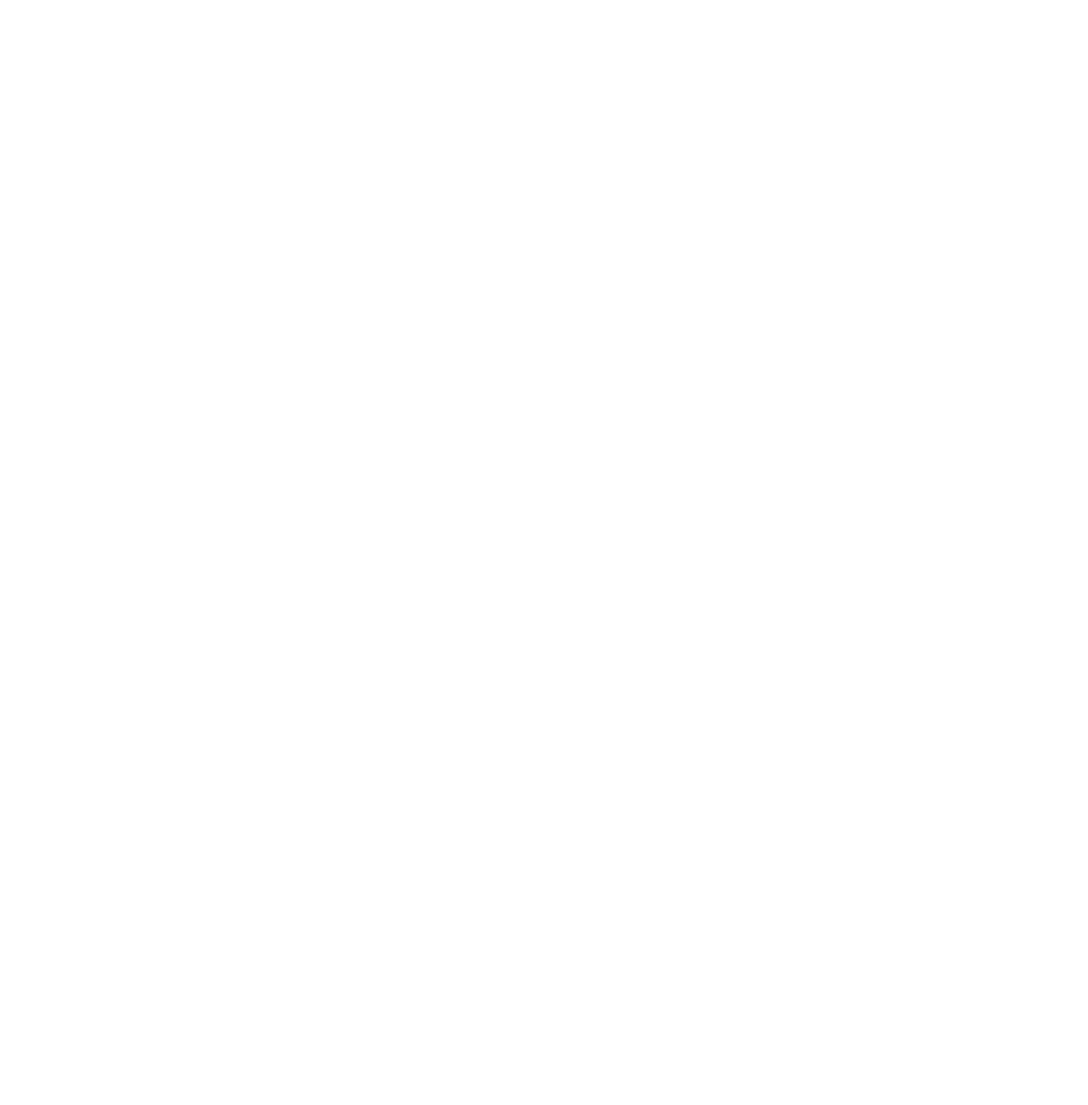
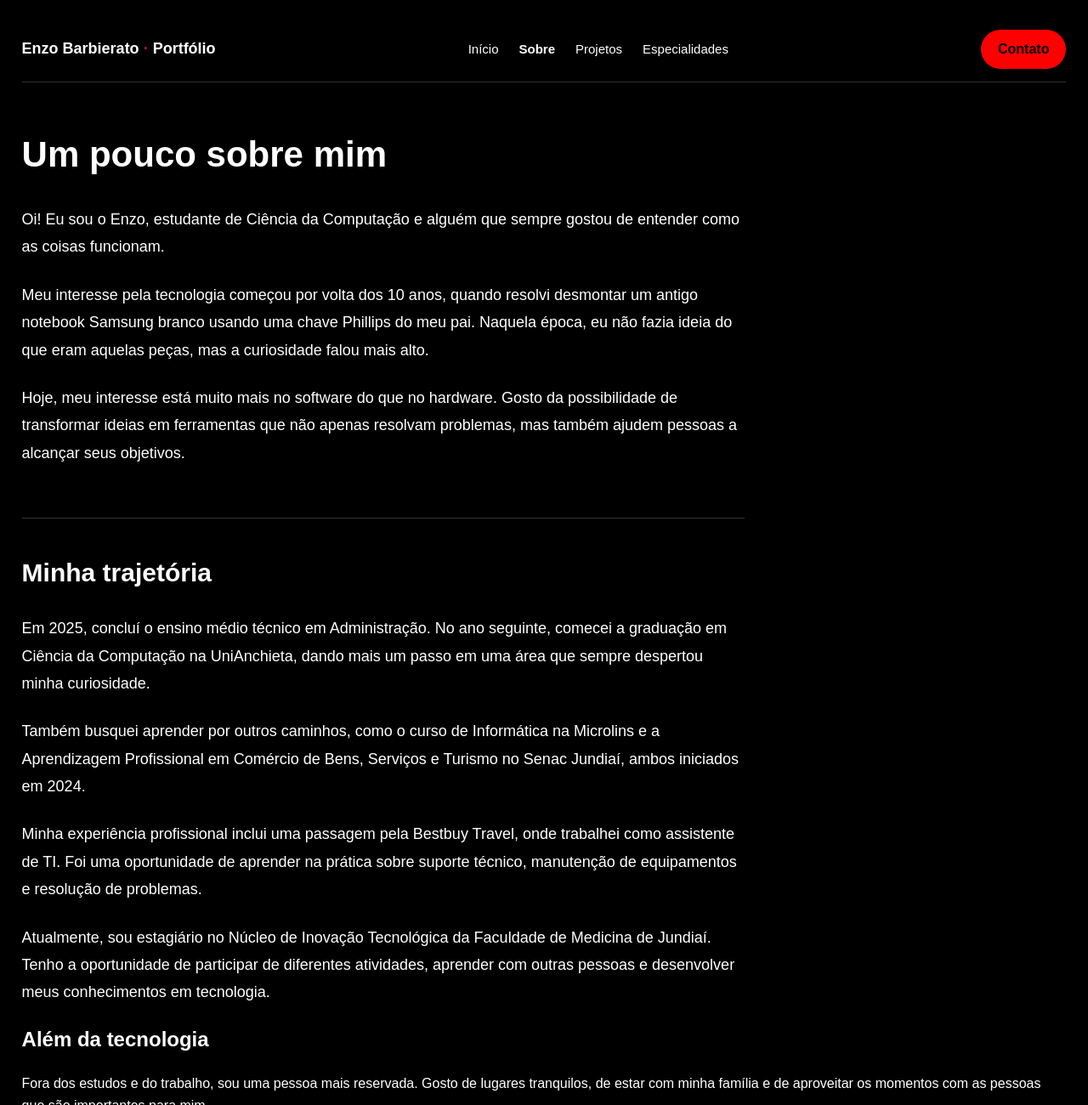
Before and after one commit to enzobarbierato/Portifolio-Enzo-Barbierato, a plain HTML site: page pages/sobre.html in a window 1280 px wide. Shown: the top 1300 px of the page at 85% size. Before the commit the page ends 800 px from the top, so only its background shows below. Drawn offline with Linux system fonts and the light colour scheme.

Commit message:
Feat: Pagina sobre parcialmente feita.

```diff
--- a/index.html
+++ b/index.html
@@ -3,8 +3,8 @@
 <head>
     <meta charset="UTF-8">
     <meta name="viewport" content="width=device-width, initial-scale=1.0">
-    <link rel="stylesheet" href="styles/base.css">
-    <link rel="stylesheet" href="styles/index.css">
+    <link rel="stylesheet" href="/styles/base.css">
+    <link rel="stylesheet" href="/styles/index.css">
     <title>Início | Enzo Barbierato</title>
 </head>
 <body>
--- a/pages/sobre.html
+++ b/pages/sobre.html
@@ -0,0 +1,154 @@
+<!DOCTYPE html>
+<html lang="pt-BR">
+
+<head>
+    <meta charset="UTF-8">
+    <meta name="viewport" content="width=device-width, initial-scale=1.0">
+    <meta name="description" content="Conheça um pouco da história e trajetória de Enzo Barbierato.">
+
+    <title>Sobre | Enzo Barbierato</title>
+
+    <link rel="stylesheet" href="/styles/base.css">
+    <link rel="stylesheet" href="/styles/sobre.css">
+</head>
+
+<body>
+
+    <header class="cabecalho">
+        <div class="conteudo-cabecalho">
+
+            <a href="../index.html" class="nome-site">
+                Enzo Barbierato <span>·</span> Portfólio
+            </a>
+
+            <nav class="menu-principal" aria-label="Menu principal">
+                <ul>
+                    <li><a href="../index.html">Início</a></li>
+                    <li><a href="sobre.html" aria-current="page">Sobre</a></li>
+                    <li><a href="projetos.html">Projetos</a></li>
+                    <li><a href="especialidades.html">Especialidades</a></li>
+                </ul>
+            </nav>
+
+            <a href="contato.html" class="botao-contato">
+                Contato
+            </a>
+
+        </div>
+    </header>
+
+    <main>
+        <section class="sobre">
+            <div class="conteudo-sobre">
+
+                <h1>Um pouco sobre mim</h1>
+
+                <div class="apresentacao-sobre">
+                    <p>
+                        Oi! Eu sou o Enzo, estudante de Ciência da Computação
+                        e alguém que sempre gostou de entender como as coisas
+                        funcionam.
+                    </p>
+
+                    <p>
+                        Meu interesse pela tecnologia começou por volta dos
+                        10 anos, quando resolvi desmontar um antigo notebook
+                        Samsung branco usando uma chave Phillips do meu pai.
+                        Naquela época, eu não fazia ideia do que eram aquelas
+                        peças, mas a curiosidade falou mais alto.
+                    </p>
+
+                    <p>
+                        Hoje, meu interesse está muito mais no software do
+                        que no hardware. Gosto da possibilidade de transformar
+                        ideias em ferramentas que não apenas resolvam problemas,
+                        mas também ajudem pessoas a alcançar seus objetivos.
+                    </p>
+                </div>
+
+
+                <section class="minha-trajetoria">
+
+                    <h2>Minha trajetória</h2>
+
+                    <p>
+                        Em 2025, concluí o ensino médio técnico em Administração.
+                        No ano seguinte, comecei a graduação em Ciência da Computação
+                        na UniAnchieta, dando mais um passo em uma área que sempre
+                        despertou minha curiosidade.
+                    </p>
+
+                    <p>
+                        Também busquei aprender por outros caminhos, como o curso
+                        de Informática na Microlins e a Aprendizagem Profissional
+                        em Comércio de Bens, Serviços e Turismo no Senac Jundiaí,
+                        ambos iniciados em 2024.
+                    </p>
+
+                    <p>
+                        Minha experiência profissional inclui uma passagem pela
+                        Bestbuy Travel, onde trabalhei como assistente de TI.
+                        Foi uma oportunidade de aprender na prática sobre suporte
+                        técnico, manutenção de equipamentos e resolução de problemas.
+                    </p>
+
+                    <p>
+                        Atualmente, sou estagiário no Núcleo de Inovação Tecnológica
+                        da Faculdade de Medicina de Jundiaí. Tenho a oportunidade
+                        de participar de diferentes atividades, aprender com outras
+                        pessoas e desenvolver meus conhecimentos em tecnologia.
+                    </p>
+
+                </section>
+
+                <section class="alem-da-tecnologia">
+
+                    <h2>Além da tecnologia</h2>
+
+                    <p>
+                        Fora dos estudos e do trabalho, sou uma pessoa mais
+                        reservada. Gosto de lugares tranquilos, de estar com
+                        minha família e de aproveitar os momentos com as
+                        pessoas que são importantes para mim.
+                    </p>
+
+                    <p>
+                        Cresci aprendendo com meus pais a importância da
+                        educação, da compreensão, da coragem, da determinação
+                        e da gentileza. São valores que procuro levar comigo,
+                        tanto nas minhas relações quanto nos desafios que
+                        encontro pelo caminho.
+                    </p>
+
+                    <p>
+                        Também sou irmão mais velho, algo que tem um
+                        significado muito especial para mim. Minha irmãzinha
+                        é uma das pessoas que mais amo e uma parte importante
+                        da minha vida.
+                    </p>
+
+                    <p>
+                        Outra atividade que faz parte da minha rotina é o
+                        Muay Thai. Já conquistei minha primeira graduação
+                        e continuo treinando em busca da próxima. É uma
+                        prática que me desafia e me incentiva a melhorar
+                        a cada treino.
+                    </p>
+
+                </section>
+
+            </div>
+        </section>
+    </main>
+
+    <footer class="rodape">
+        <div class="conteudo-rodape">
+            <p>
+                &copy; Todos os direitos reservados 2026.
+            </p>
+        </div>
+    </footer>
+
+</body>
+
+</html>
--- /dev/null
+++ b/styles/sobre.css
@@ -0,0 +1,57 @@
+.sobre {
+    width: 100%;
+    padding: 60px 0;
+}
+
+.conteudo-sobre {
+    max-width: 1400px;
+    margin: 0 auto;
+}
+
+.conteudo-sobre h1 {
+    color: var(--cor-texto);
+    font-size: 42px;
+    font-weight: 700;
+    line-height: 1.2;
+    margin: 0 0 35px;
+}
+
+.apresentacao-sobre {
+    max-width: 850px;
+}
+
+.apresentacao-sobre p {
+    color: var(--cor-texto);
+    font-size: 18px;
+    line-height: 1.8;
+    margin: 0 0 24px;
+}
+
+.apresentacao-sobre p:last-child {
+    margin-bottom: 0;
+}
+
+.minha-trajetoria {
+    max-width: 850px;
+    margin-top: 60px;
+    padding-top: 40px;
+    border-top: 1px solid #333333;
+}
+
+.minha-trajetoria h2 {
+    color: var(--cor-texto);
+    font-size: 30px;
+    font-weight: 700;
+    margin: 0 0 25px;
+}
+
+.minha-trajetoria p {
+    color: var(--cor-texto);
+    font-size: 18px;
+    line-height: 1.8;
+    margin: 0 0 24px;
+}
+
+.minha-trajetoria p:last-child {
+    margin-bottom: 0;
+}
```
